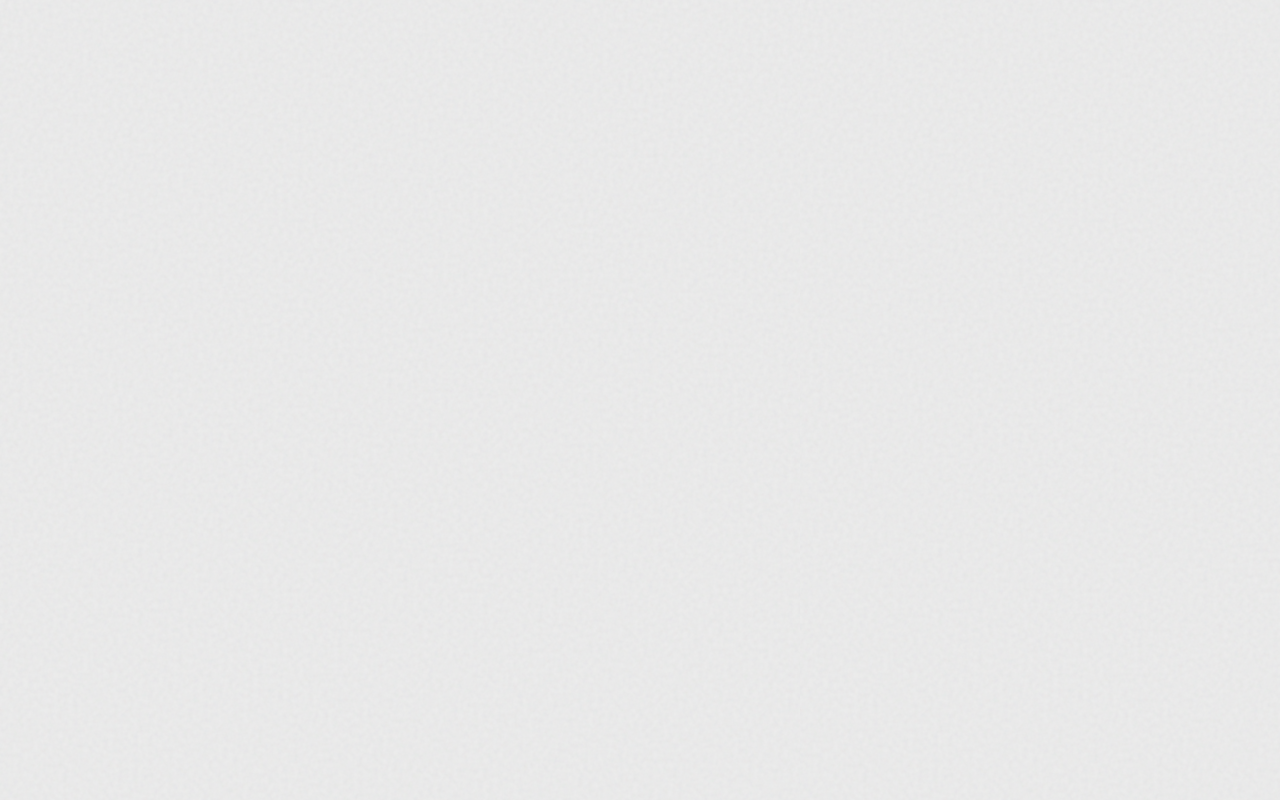
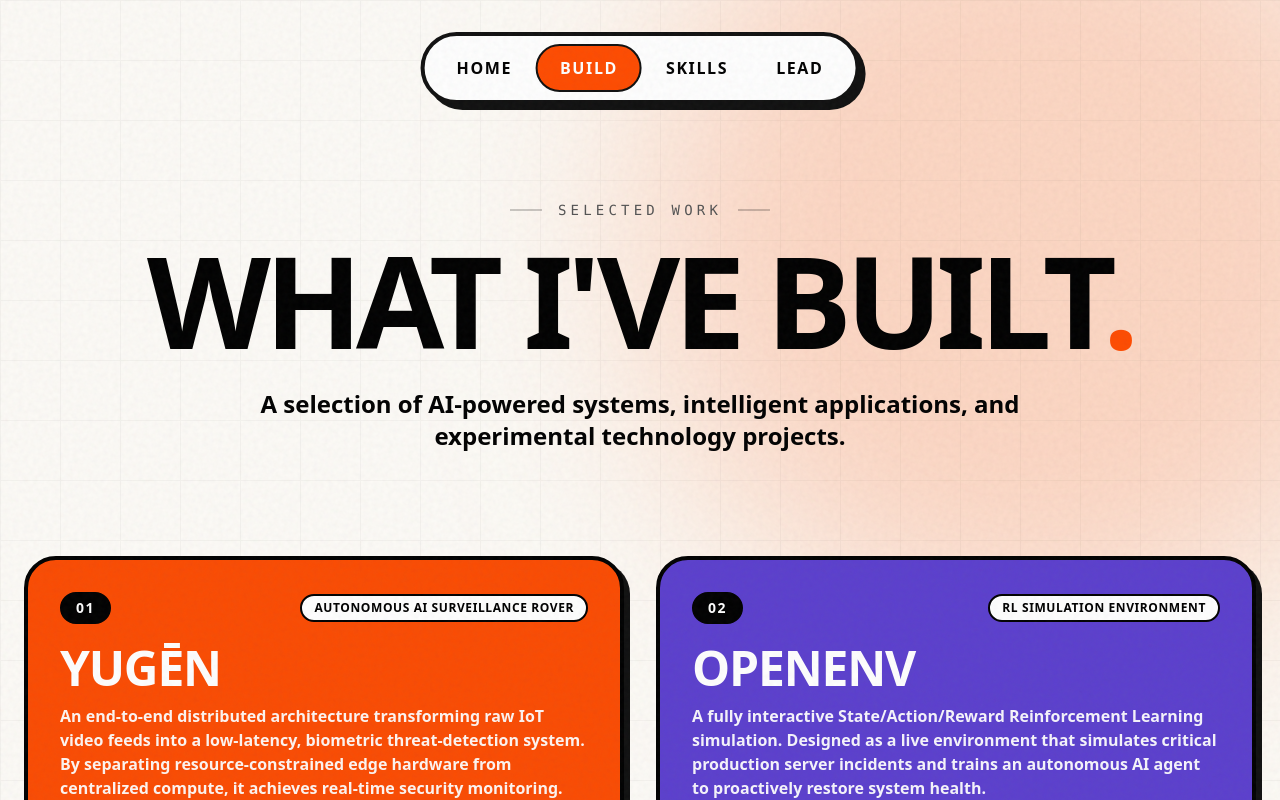
Before and after one commit to sohansa035-bot/portfolio, a Next.js app: page /build in a window 1280 px wide. Shown: the top 800 px of the page. Built offline with nearby package versions, Linux system fonts and the light colour scheme.

Commit message:
fix(reveal): restore valid circular clip-path interpolation on site initialization

```diff
--- a/components/ClientWrapper.tsx
+++ b/components/ClientWrapper.tsx
@@ -87,8 +87,8 @@ export const ClientWrapper = ({ children }: { children: React.ReactNode }) => {
       <motion.div
         className={loading ? 'h-screen overflow-hidden pointer-events-none' : ''}
         initial={{ clipPath: "circle(0% at 50% 50%)" }}
-        animate={{ clipPath: loading ? "circle(0% at 50% 50%)" : "none" }}
-        transition={{ duration: 1.5, ease: [0.76, 0, 0.24, 1] }}
+        animate={{ clipPath: loading ? "circle(0% at 50% 50%)" : "circle(150% at 50% 50%)" }}
+        transition={{ duration: 1.2, ease: [0.76, 0, 0.24, 1] }}
       >
         {children}
       </motion.div>
```
Also changed, not shown: 1 other file (tests, documents, lock files or other folders).
